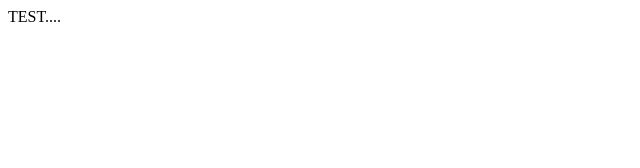
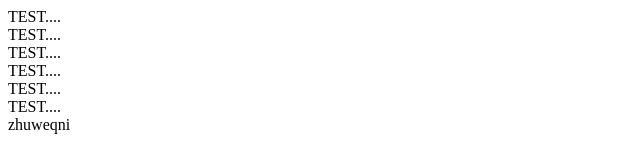
Before and after one commit to anku/e-demo, a plain HTML site: page index.html in a window 1280 px wide. Shown: the whole page, without its empty margins (0-640 px from the left). Drawn offline with Linux system fonts and the light colour scheme.

Commit message:
111
111222

```diff
--- a/index.html
+++ b/index.html
@@ -8,5 +8,11 @@
 </head>
 <body>
     <div>TEST....</div>
+    <div>TEST....</div>
+    <div>TEST....</div>
+    <div>TEST....</div>
+    <div>TEST....</div>
+    <div>TEST....</div>
+    zhuweqni
 </body>
 </html>
```
Also changed, not shown: test.txt.
